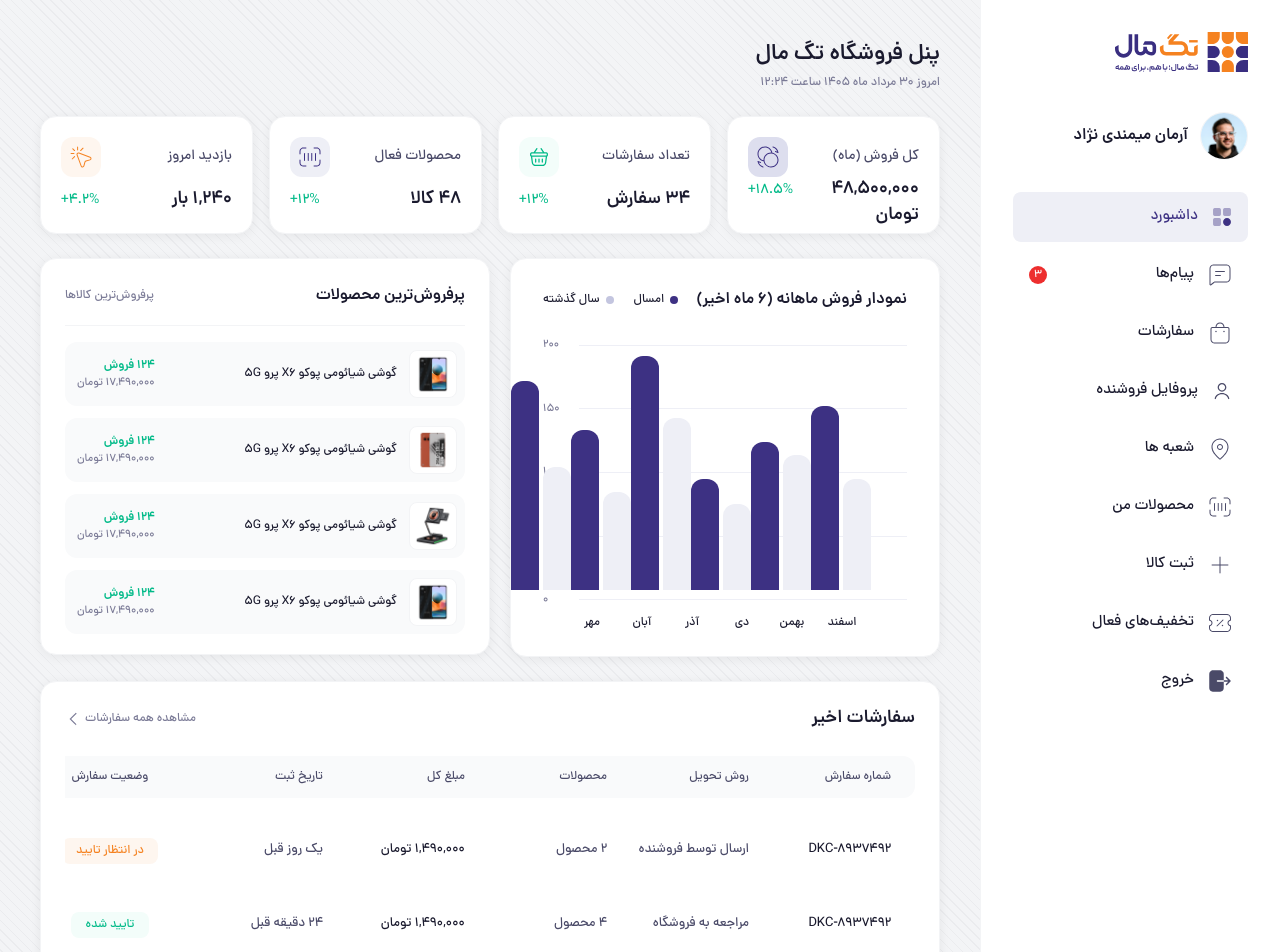
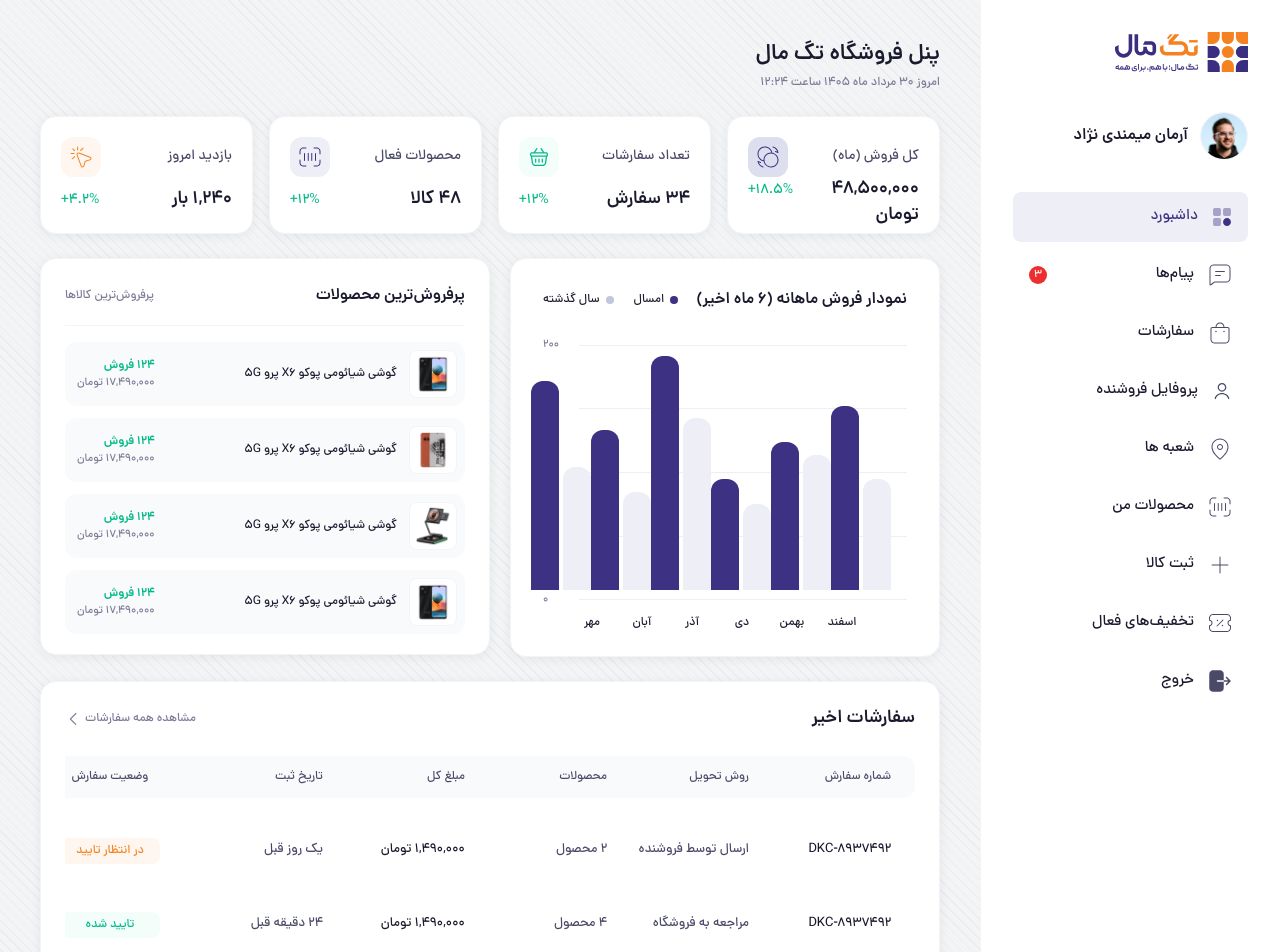
Before and after one commit to Vahid-moeini83/tagmall-front, a Next.js app: page /seller in a window 1280 px wide. Shown: the top 952 px of the page. Built offline with nearby package versions, Linux system fonts and the light colour scheme.

Commit message:
Match seller dashboard chart spacing and status badge widths

```diff
--- a/src/components/modules/seller-panel/components/SellerRecentOrders.jsx
+++ b/src/components/modules/seller-panel/components/SellerRecentOrders.jsx
@@ -106,7 +106,7 @@ function SellerRecentOrders() {
                 {order.id}
               </span>
               <span
-                className={`h-[26px] px-3 rounded-md flex items-center justify-center text-[12px] font-medium ${order.status.bg} ${order.status.color}`}
+                className={`h-[26px] w-[100px] rounded-md flex items-center justify-center text-[12px] font-medium ${order.status.bg} ${order.status.color}`}
               >
                 {order.status.label}
               </span>
@@ -191,7 +191,7 @@ function SellerRecentOrders() {
                     <div className="flex justify-center">
                       <span
                         className={`
-                          h-[26px] px-3.5 rounded-md flex items-center justify-center text-caption font-medium
+                          h-[26px] w-[100px] rounded-md flex items-center justify-center text-caption font-medium
                           ${order.status.bg} ${order.status.color}
                         `}
                       >
--- a/src/components/modules/seller-panel/components/SellerSalesChart.jsx
+++ b/src/components/modules/seller-panel/components/SellerSalesChart.jsx
@@ -151,7 +151,7 @@ function SellerSalesChart({ variant = "default" }) {
         </div>
 
         {/* Bars Container */}
-        <div className="relative z-10 flex-1 flex items-end justify-between pr-7 sm:pr-9 pl-2 sm:pl-4 pb-6 lg:pb-5 h-[170px] sm:h-[220px]">
+        <div className="relative z-10 flex-1 flex items-end justify-between pr-7 sm:pr-4 pl-2 sm:pl-8 pb-6 lg:pb-5 h-[170px] sm:h-[220px]">
           {CHART_DATA.map((item) => {
             const isHovered = hoveredMonth === item.month;
 
```
